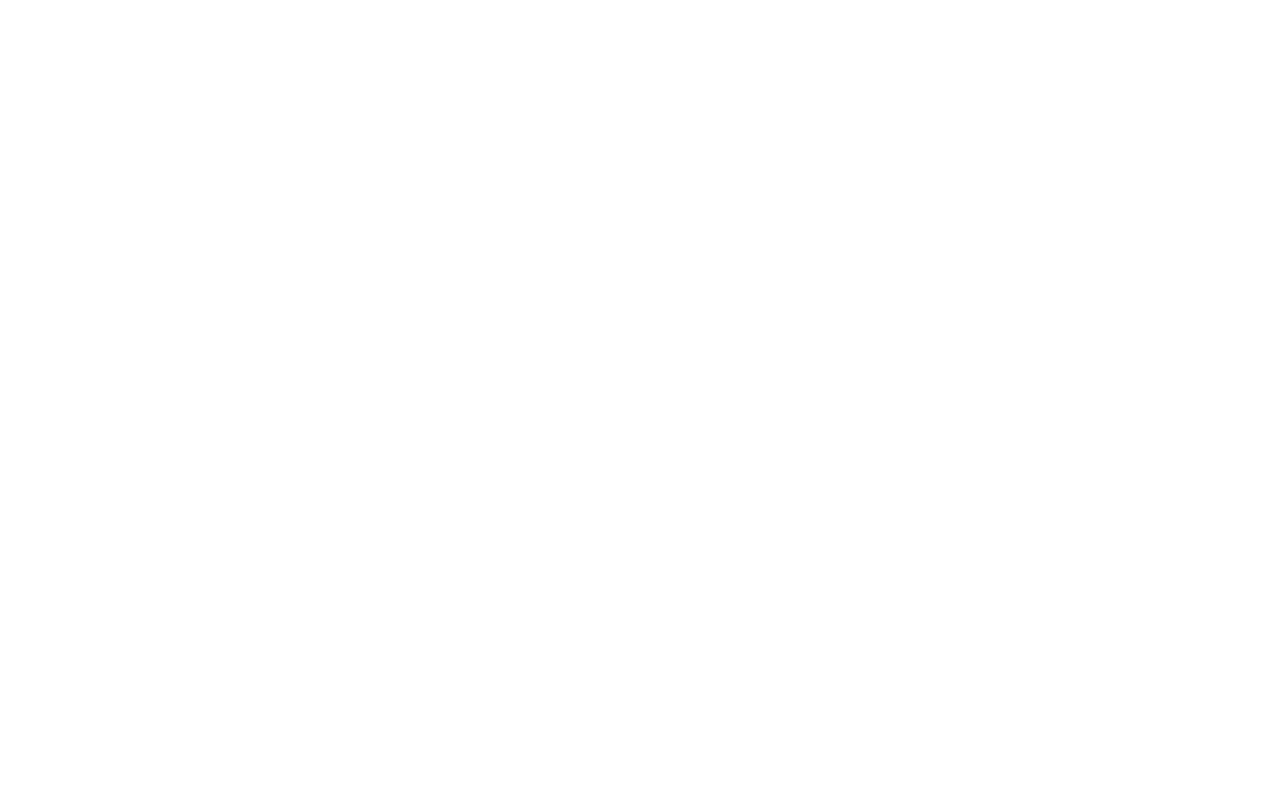
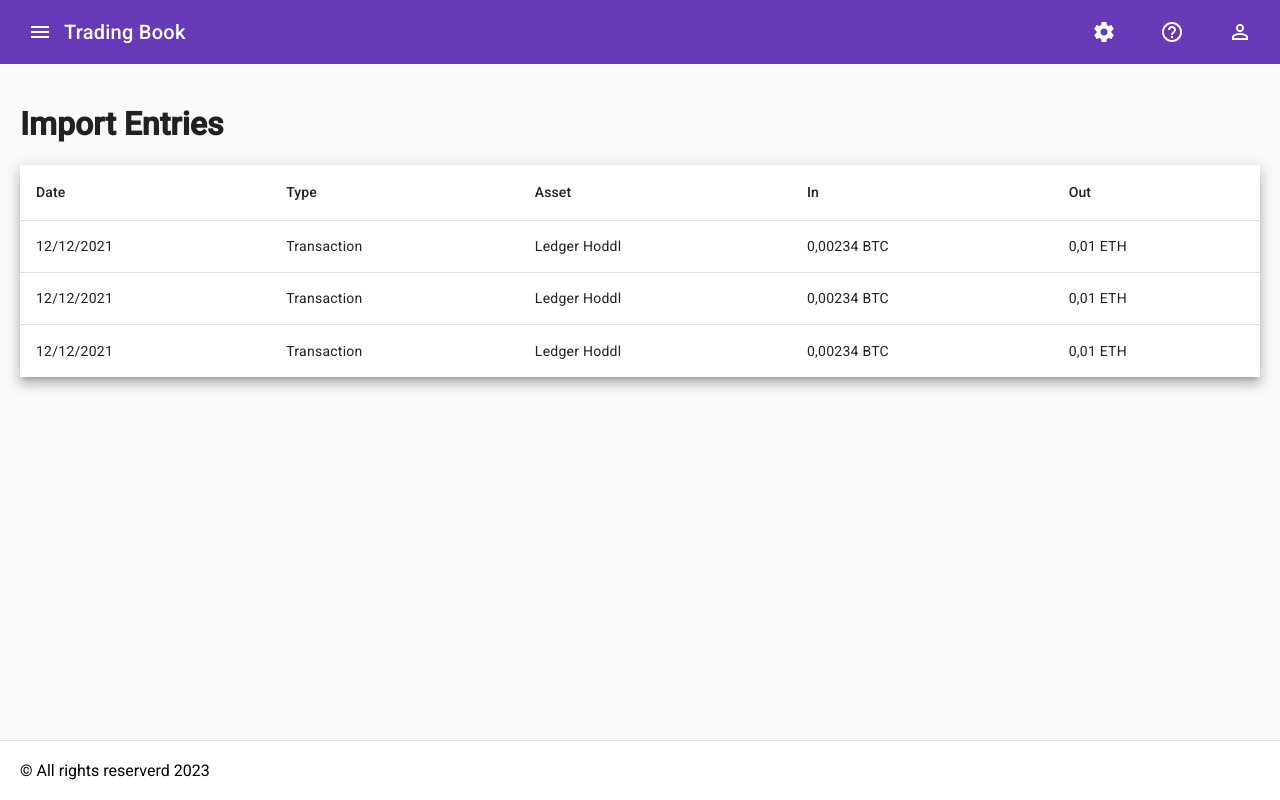
Before and after one commit to LordStarscream/ctb-frontend, an Angular app: page /report in a window 1280 px wide. Before the commit this address led to /. Built offline with nearby package versions, Linux system fonts and the light colour scheme.

Commit message:
Adding Import Entrys component

```diff
--- a/src/app/app-routing.module.ts
+++ b/src/app/app-routing.module.ts
@@ -1,8 +1,10 @@
 import { CryptoHoddlComponent } from './modules/crypto-hoddl/crypto-hoddl.component';
+import { CryptoImportEntryComponent } from './modules/crypto-hoddl/crypto-import-entry/crypto-import-entry.component';
 import { NgModule } from '@angular/core';
 import { RouterModule, Routes } from '@angular/router';
 import { DefaultComponent } from './layouts/default/default.component';
 import { DashboardComponent } from './modules/dashboard/dashboard.component';
+
 
 const routes: Routes = [
   {
@@ -16,6 +18,10 @@
       {
         path: 'hoddl',
         component: CryptoHoddlComponent
+      },
+      {
+        path: 'report',
+        component: CryptoImportEntryComponent
       }
     ]
   }
--- a/src/app/layouts/default/default.module.ts
+++ b/src/app/layouts/default/default.module.ts
@@ -13,6 +13,7 @@
 import { CryptoWalletViewComponent } from 'src/app/modules/crypto-hoddl/crypto-wallet-view/crypto-wallet-view.component';
 import { CryptoTransactionViewComponent } from 'src/app/modules/crypto-hoddl/crypto-transaction-view/crypto-transaction-view.component';
 import { CryptoReportViewComponent } from 'src/app/modules/crypto-hoddl/crypto-report-view/crypto-report-view.component';
+import { CryptoImportEntryComponent } from 'src/app/modules/crypto-hoddl/crypto-import-entry/crypto-import-entry.component';
 
 @NgModule({
   declarations: [
@@ -21,7 +22,8 @@
     CryptoHoddlComponent,
     CryptoWalletViewComponent,
     CryptoTransactionViewComponent,
-    CryptoReportViewComponent
+    CryptoReportViewComponent,
+    CryptoImportEntryComponent
   ],
   imports: [
     CommonModule,
--- a/src/app/modules/crypto-hoddl/crypto-hoddl.component.html
+++ b/src/app/modules/crypto-hoddl/crypto-hoddl.component.html
@@ -15,7 +15,6 @@
 <p></p>
 <div class="display-container">
   <div class="content-area">
-    <h1>Transactions</h1>
     <crypto-transaction-view></crypto-transaction-view>
   </div>
   <div class="button-area">
@@ -31,3 +30,13 @@
 
   </div>
 </div>
+
+<p></p>
+<div class="display-container">
+  <div class="content-area">
+    <app-crypto-import-entry></app-crypto-import-entry>
+  </div>
+  <div class="button-area">
+
+  </div>
+</div>
--- /dev/null
+++ b/src/app/modules/crypto-hoddl/crypto-import-entry/crypto-import-entry.component.html
@@ -0,0 +1,31 @@
+<h1>Import Entries</h1>
+<table mat-table [dataSource]="ImportTransactions" class="mat-elevation-z8">
+
+  <ng-container matColumnDef="Date">
+    <th mat-header-cell *matHeaderCellDef> Date </th>
+    <td mat-cell *matCellDef="let row"> {{ row.Date }} </td>
+  </ng-container>
+
+  <ng-container matColumnDef="Type">
+    <th mat-header-cell *matHeaderCellDef> Type </th>
+    <td mat-cell *matCellDef="let row"> {{ row.Type }} </td>
+  </ng-container>
+
+  <ng-container matColumnDef="Wallet">
+    <th mat-header-cell *matHeaderCellDef> Asset </th>
+    <td mat-cell *matCellDef="let row"> {{ row.Wallet }} </td>
+  </ng-container>
+
+  <ng-container matColumnDef="In">
+    <th mat-header-cell *matHeaderCellDef> In </th>
+    <td mat-cell *matCellDef="let row"> {{ row.In }} </td>
+  </ng-container>
+
+  <ng-container matColumnDef="Out">
+    <th mat-header-cell *matHeaderCellDef> Out </th>
+    <td mat-cell *matCellDef="let row"> {{ row.Out }} </td>
+  </ng-container>
+
+  <tr mat-header-row *matHeaderRowDef="displayedColumns"></tr> <!--display which columns-->
+  <tr mat-row *matRowDef="let row; columns: displayedColumns;"></tr><!-- finaly display data from the row-->
+</table>
--- /dev/null
+++ b/src/app/modules/crypto-hoddl/crypto-import-entry/crypto-import-entry.component.ts
@@ -0,0 +1,30 @@
+import { Component } from '@angular/core';
+import { ImportTransaction } from '../crypto.model';
+
+@Component({
+  selector: 'app-crypto-import-entry',
+  templateUrl: './crypto-import-entry.component.html',
+  styleUrls: ['./crypto-import-entry.component.scss']
+})
+export class CryptoImportEntryComponent {
+  displayedColumns = ['Date', 'Type', 'Wallet', 'In', 'Out'];
+  ImportTransactions: ImportTransaction[] = [{
+    "Date": "12/12/2021",
+    "Type": "Transaction",
+    "Wallet": "Ledger Hoddl",
+    "In": "0,00234 BTC",
+    "Out": "0,01 ETH",
+  }, {
+    "Date": "12/12/2021",
+    "Type": "Transaction",
+    "Wallet": "Ledger Hoddl",
+    "In": "0,00234 BTC",
+    "Out": "0,01 ETH",
+  }, {
+    "Date": "12/12/2021",
+    "Type": "Transaction",
+    "Wallet": "Ledger Hoddl",
+    "In": "0,00234 BTC",
+    "Out": "0,01 ETH"
+  }];
+}
--- a/src/app/modules/crypto-hoddl/crypto-transaction-view/crypto-transaction-view.component.html
+++ b/src/app/modules/crypto-hoddl/crypto-transaction-view/crypto-transaction-view.component.html
@@ -1,3 +1,4 @@
+<h1>Transactions</h1>
 <table mat-table [dataSource]="transactions" class="mat-elevation-z8">
 
   <ng-container matColumnDef="Value">
--- a/src/app/shared/sidebar/sidebar.component.html
+++ b/src/app/shared/sidebar/sidebar.component.html
@@ -1,12 +1,13 @@
 <mat-nav-list style="height: 100px;">
   <div class="profile-card">
     <div class="header">
-      <h2>Mario Bittner</h2>
+      <h2>Crypto Trader 2.0</h2>
     </div>
   </div>
   <mat-divider></mat-divider>
 
-  <h3 matSubheader>Pages</h3>
+  <!-- <h3 matSubheader>Pages</h3> -->
   <a mat-list-item routerLinkActive="router-link-active" routerLink="/">Dashboard</a>
   <a mat-list-item routerLinkActive="router-link-active" routerLink="/hoddl">Crypto Hoddl</a>
+  <a mat-list-item routerLinkActive="router-link-active" routerLink="/report">Tax Report</a>
 </mat-nav-list>
```
Also changed, not shown: src/app/modules/crypto-hoddl/crypto.model.ts (+8 -0 lines), src/app/modules/crypto-hoddl/crypto-import-entry/crypto-import-entry.component.scss (added), 1 other file (tests, documents, lock files or other folders).
